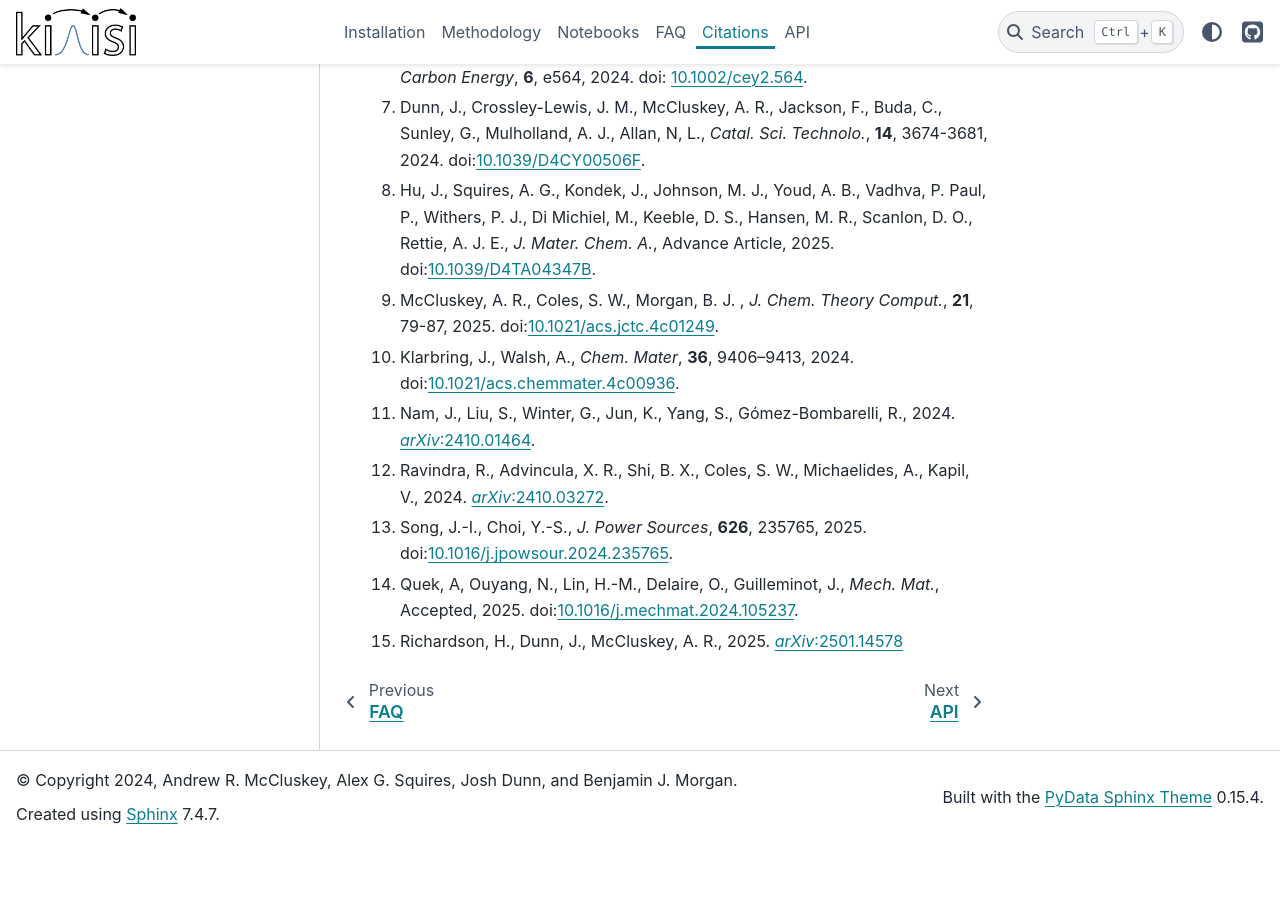
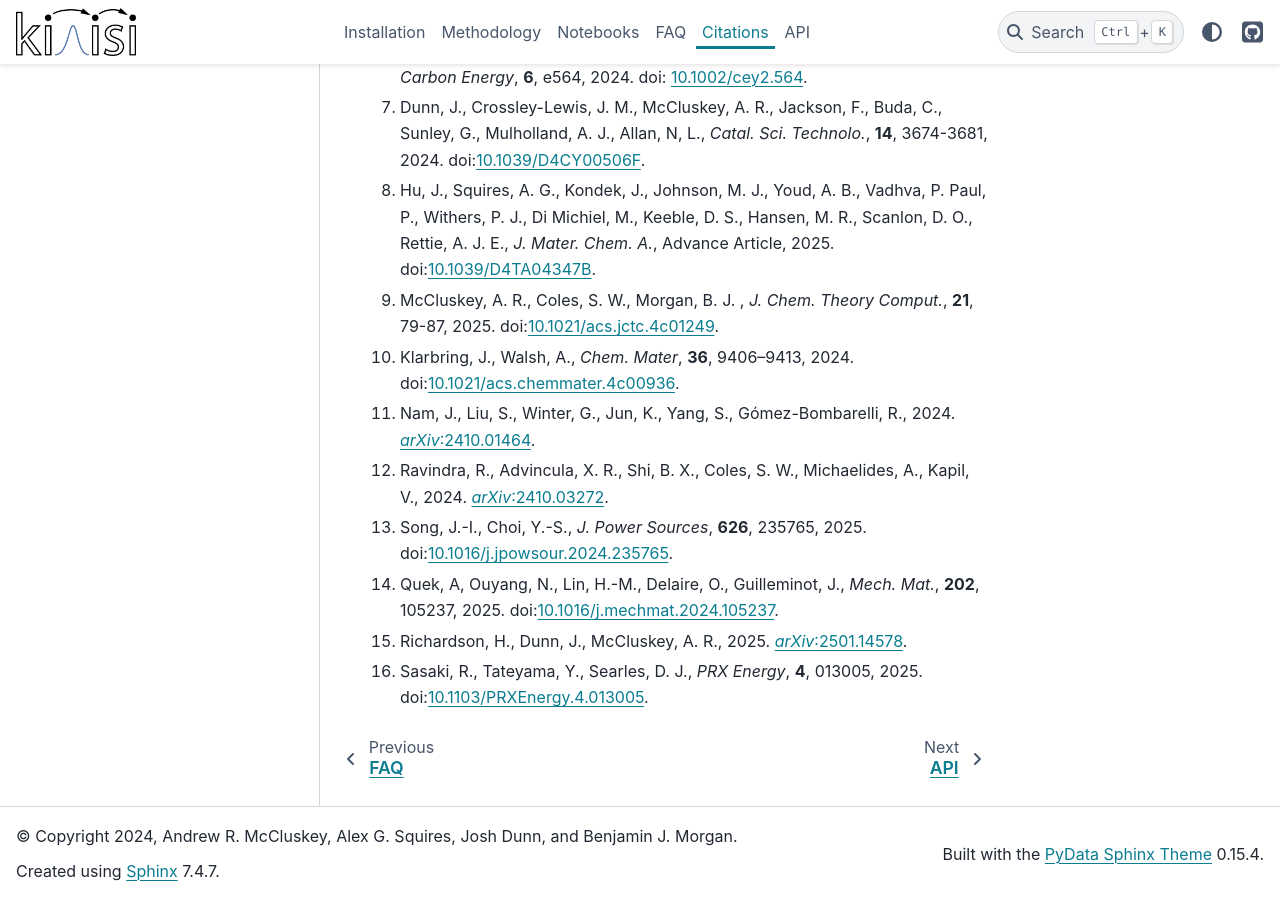
Before and after one commit to bjmorgan/kinisi, a Sphinx documentation site: the page built from docs/source/papers.md, in a window 1280 px wide and 900 px high, scrolled down 580 px. Built offline with Sphinx 7.4.7 and the PyData theme 0.15.4, drawn with Linux system fonts in a browser that asks for light colours; before the commit the page ends 1423 px from its top, so only the background shows below that.

Commit message:
Update papers.md

```diff
--- a/docs/source/papers.md
+++ b/docs/source/papers.md
@@ -15,5 +15,6 @@ Here we will try and list publications that have used `kinisi` (if you would lik
 11. Nam, J., Liu, S., Winter, G., Jun, K., Yang, S., Gómez-Bombarelli, R., 2024. [*arXiv*:2410.01464](https://arxiv.org/abs/2410.01464).
 12. Ravindra, R., Advincula, X. R., Shi, B. X., Coles, S. W., Michaelides, A., Kapil, V., 2024. [*arXiv*:2410.03272](https://arxiv.org/abs/2410.03272).
 13. Song, J.-I., Choi, Y.-S., *J. Power Sources*, **626**, 235765, 2025. doi:[10.1016/j.jpowsour.2024.235765](https://doi.org/10.1016/j.jpowsour.2024.235765).
-14. Quek, A, Ouyang, N., Lin, H.-M., Delaire, O., Guilleminot, J., *Mech. Mat.*, Accepted, 2025. doi:[10.1016/j.mechmat.2024.105237](https://doi.org/10.1016/j.mechmat.2024.105237).
-15. Richardson, H., Dunn, J., McCluskey, A. R., 2025. [*arXiv*:2501.14578](https://arxiv.org/abs/2501.14578)
+14. Quek, A, Ouyang, N., Lin, H.-M., Delaire, O., Guilleminot, J., *Mech. Mat.*, **202**, 105237, 2025. doi:[10.1016/j.mechmat.2024.105237](https://doi.org/10.1016/j.mechmat.2024.105237).
+15. Richardson, H., Dunn, J., McCluskey, A. R., 2025. [*arXiv*:2501.14578](https://arxiv.org/abs/2501.14578).
+16. Sasaki, R., Tateyama, Y., Searles, D. J., *PRX Energy*, **4**, 013005, 2025. doi:[10.1103/PRXEnergy.4.013005](https://doi.org/10.1103/PRXEnergy.4.013005).
```
